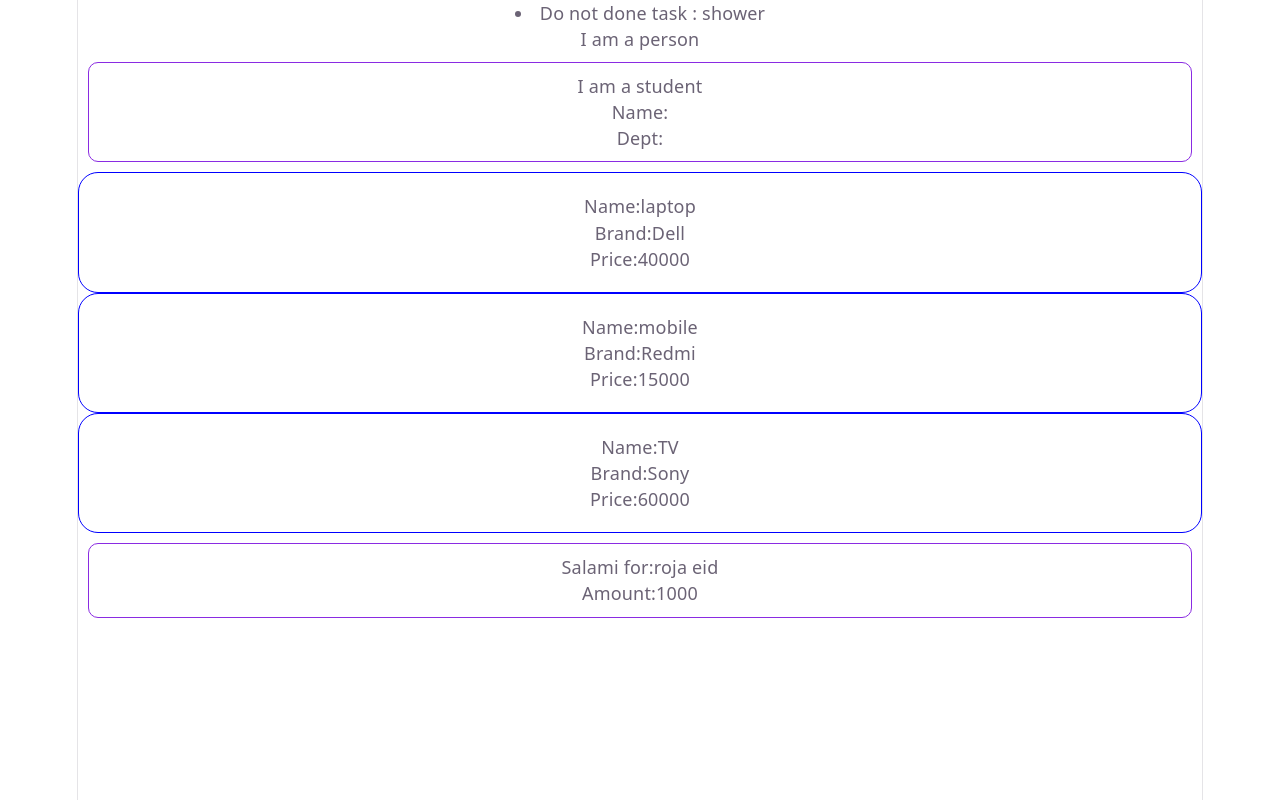
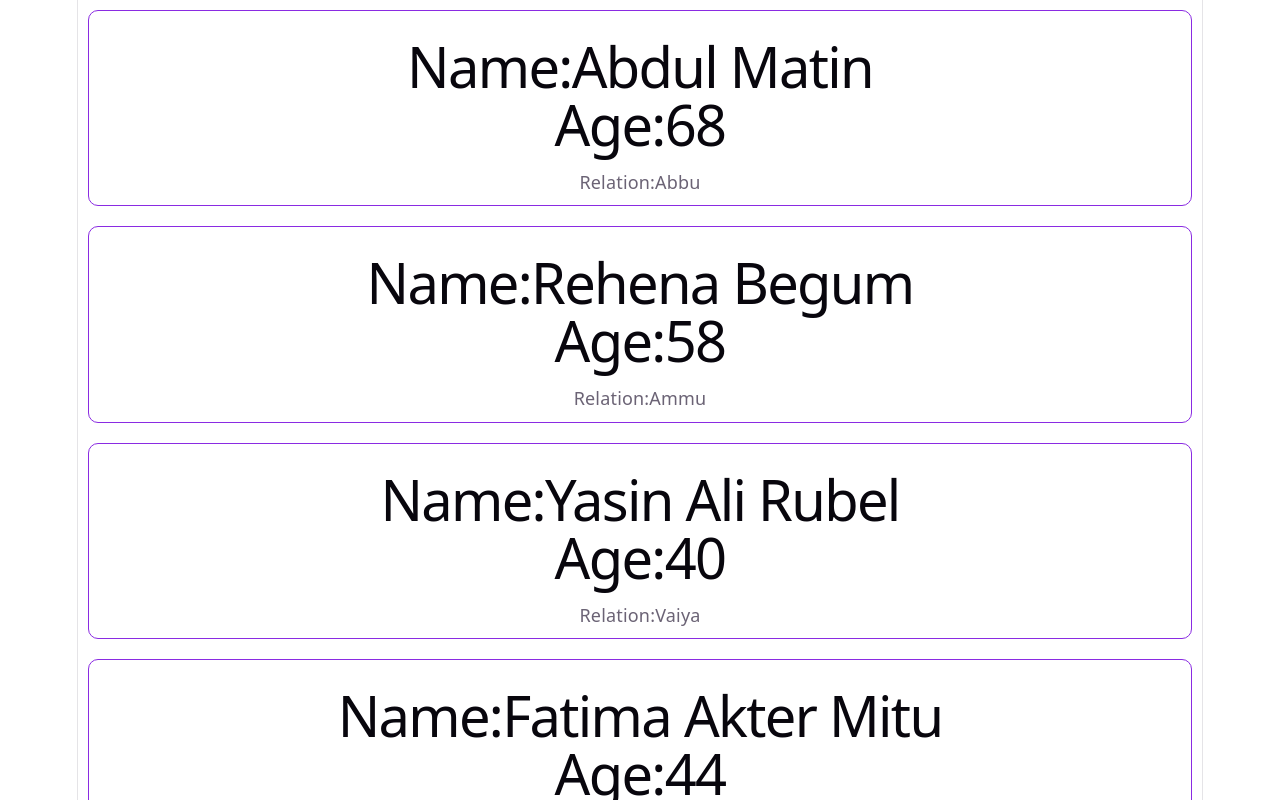
Before and after one commit to Mishu78/react-concepts, a React (Vite) app: page / in a window 1280 px wide. Shown: the top 800 px of the page. Built offline with nearby package versions, Linux system fonts and the light colour scheme.

Commit message:
family function created and distructuring done

```diff
--- a/src/App.jsx
+++ b/src/App.jsx
@@ -2,9 +2,20 @@
 
 import './App.css'
 import Todo from './Todo'
+import Family from './Family'
 function App() {
+  const families=[
+    {name:"Abdul Matin",age:68,relation:"Abbu"},
+    {name:"Rehena Begum",age:58,relation:"Ammu"},
+    {name:"Yasin Ali Rubel",age:40,relation:"Vaiya"},
+    {name:"Fatima Akter Mitu",age:44,relation:"Apu"},
+  ];
+
   return (
     <>
+    {
+      families.map(family=><Family family={family}></Family>)
+    }
     <Todo task="sleep" isDone={true}></Todo>
     <Todo task="shower" isDone={false}></Todo>
      <Person></Person>
--- /dev/null
+++ b/src/Family.jsx
@@ -0,0 +1,12 @@
+
+import Student from './App'
+export default function Family({family}){
+    console.log(family)
+    return (
+        <div className='student'>
+            <h1>Name:{family.name}</h1>
+            <h1>Age:{family.age}</h1>
+            <p>Relation:{family.relation}</p>
+        </div>
+    )
+}
```
